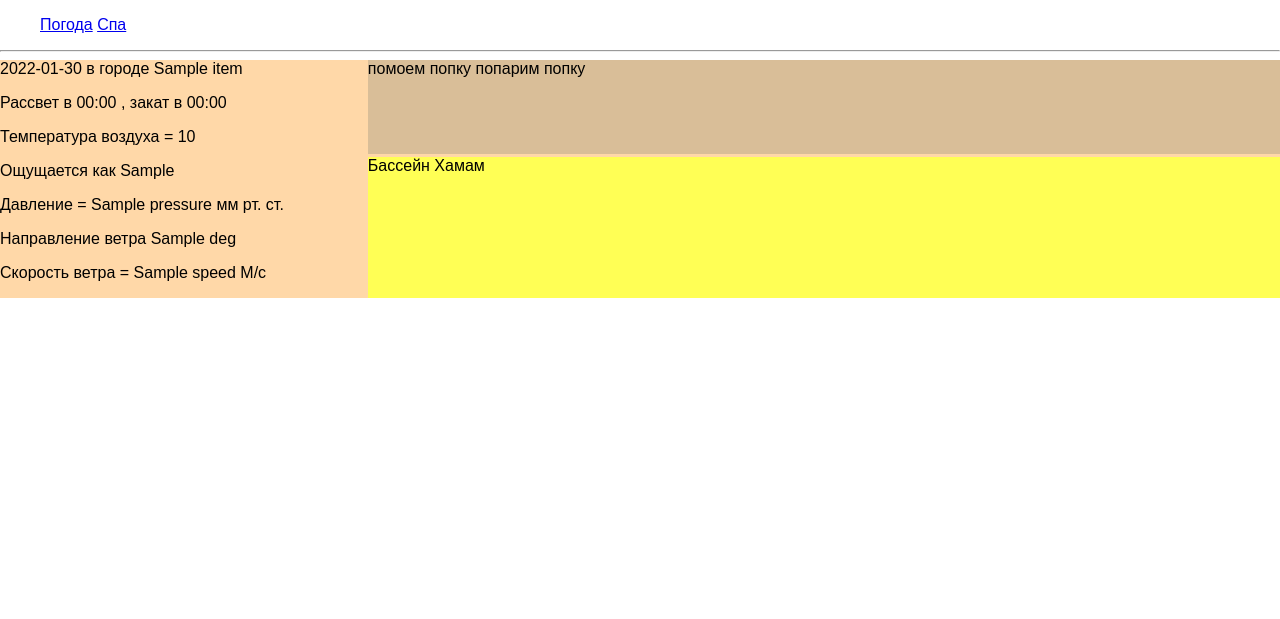
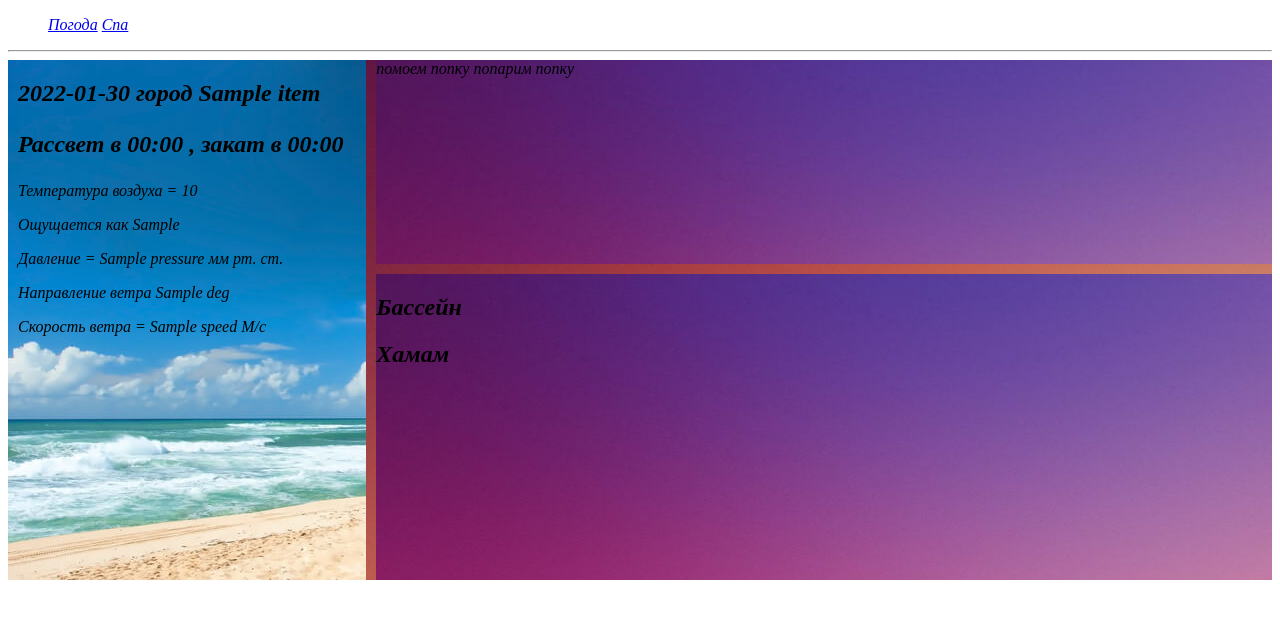
Before and after one commit to face0ff/underweather, a Django app: page / in a window 1280 px wide. Shown: the top 619 px of the page. Run offline with Django 4.2, Linux system fonts and the light colour scheme; data comes from the database, SQL or seed files in the repository; tables that the repository leaves empty hold one stand-in row (values such as "Sample post"); a database or web service that is not in the repository returns one stand-in record (values such as "Sample title"); data that the repository does not hold is empty.

Commit message:
dfgdfgкенрке

```diff
--- a/weather/static/weather/css/styles.css
+++ b/weather/static/weather/css/styles.css
@@ -1,39 +1,43 @@
-html, body{
-    font-family: 'Arial';
-    margin: 0;
-    padding: 0;
-    color: #444:
-
+body{
+    font-family: 'Times New Roman', Times, serif; /* Шрифт с засечками */
+    font-style: italic;
 
 }
+
 .container {
   display: grid;
   grid-template-columns: 1fr 2.5fr;
   grid-template-rows: 1fr 1.5fr;
-  gap: 3px 3px;
+  gap: 10px 10px;
   border: 1px;
+  width: 100%;
+  height: 100%;
+  background-image:url(../images/gradBack.jpg);
 
-
-  background-color: #ffd8a8;
   grid-template-areas:
-    "all_weather content"
-    "all_weather mesta";
+    "backG content"
+    "backG mesta";
 }
 .mesta { grid-area: mesta; }
 .content { grid-area: content; }
-.all_weather { grid-area: all_weather; }
+.backG { grid-area: backG; }
+
+.backG{
+    background-image:url(../images/plyaj.jpg);
+    height: 520px;
 }
 .all_weather {
-    background-color: #ffd454;
-    height: 100vh;
+    margin: 10px;
+    height: 100%;
+}
+
+.mesta {
+    background-image:url(../images/gradBack2.jpg);
+
+}
+.content {
+    background-image:url(../images/gradBack2.jpg);
 
 }
 
-.mesta {
-    background-color: #ffff55;
-
 }
-.content {
-    background-color: #4553;
-
-}
--- a/weather/templates/weather/base.html
+++ b/weather/templates/weather/base.html
@@ -6,7 +6,8 @@
 
     <link rel="stylesheet" type="text/css" href="{% static 'weather/css/styles.css' %}"/>
     <link rel="shortcut icon" type="image" href="{% static 'weather/images/plyaj.jpg' %}"/>
-    <script type="text/javascript" src={% static "js/main.js" %}></script>
+
+
 </head>
 <body>
 
--- a/weather/templates/weather/index.html
+++ b/weather/templates/weather/index.html
@@ -2,12 +2,13 @@
 
 {% block content %}
 <hr>
+<meta http-equiv="refresh" content="60*5">
 
 <div class="container">
-
+    <div class="backG">
         <div class="all_weather">
-        {{right_now}} в городе {{ gorod }}
-        <p>Рассвет в {{sunrise}} , закат в {{sunset}}
+            <h2>{{right_now}} город {{ gorod }}</h2>
+            <h2><p>Рассвет в {{sunrise}} , закат в {{sunset}}</h2>
             <p>Температура воздуха = {{ tempVo }}
             <p>Ощущается как {{ feel}}
             <p>Давление = {{ press }} мм рт. ст.
@@ -16,7 +17,7 @@
 
 
         </div>
-
+    </div>
         <div class="content">
             {% for m in mesta %}
                 {{m.content}}
@@ -24,9 +25,13 @@
 
         </div>
         <div class="mesta">
+
+
             {% for m in mesta %}
-                {{ m.title }}
+                <h2>{{ m.title }}</h2>
             {%endfor%}
+
+        </div>
 </div>
 
 {% endblock %}
--- a/weather/views.py
+++ b/weather/views.py
@@ -19,11 +19,6 @@ def index(request):
         "http://api.openweathermap.org/data/2.5/weather?q=odesa&APPID=1042c1a58dff11fbe074c60d79e1beac&units=metric&lang=RU"
     )
     data = r.json()
-    print(data)
-
-
-
-
     mesta = Mesta.objects.all()
     context = {
         'mesta': mesta,
```
Also changed, not shown: weather/static/weather/images/gradBack.jpg (added), weather/static/weather/images/gradBack2.jpg (added). Lines whose indentation alone changed are shown as unchanged.
